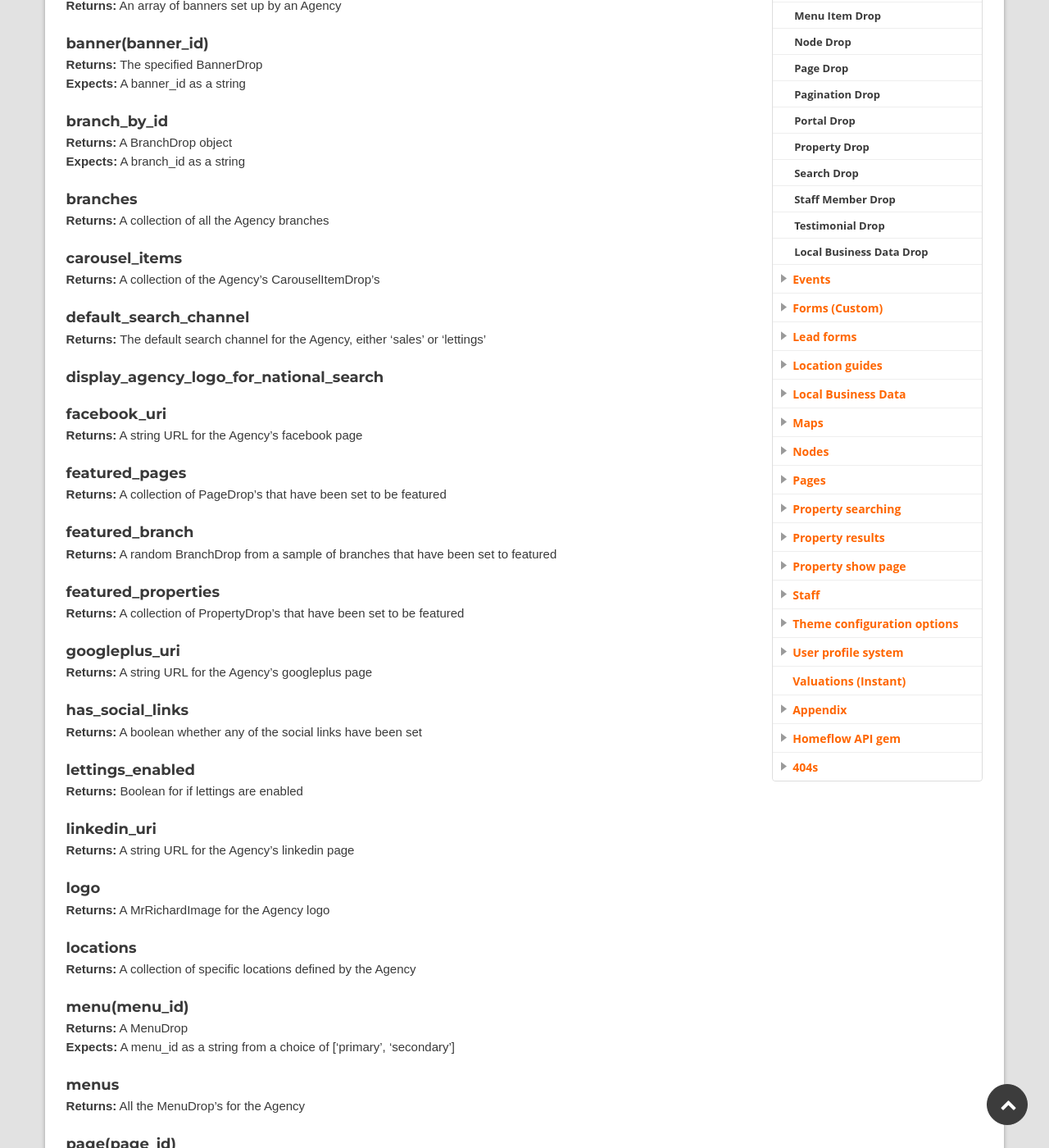
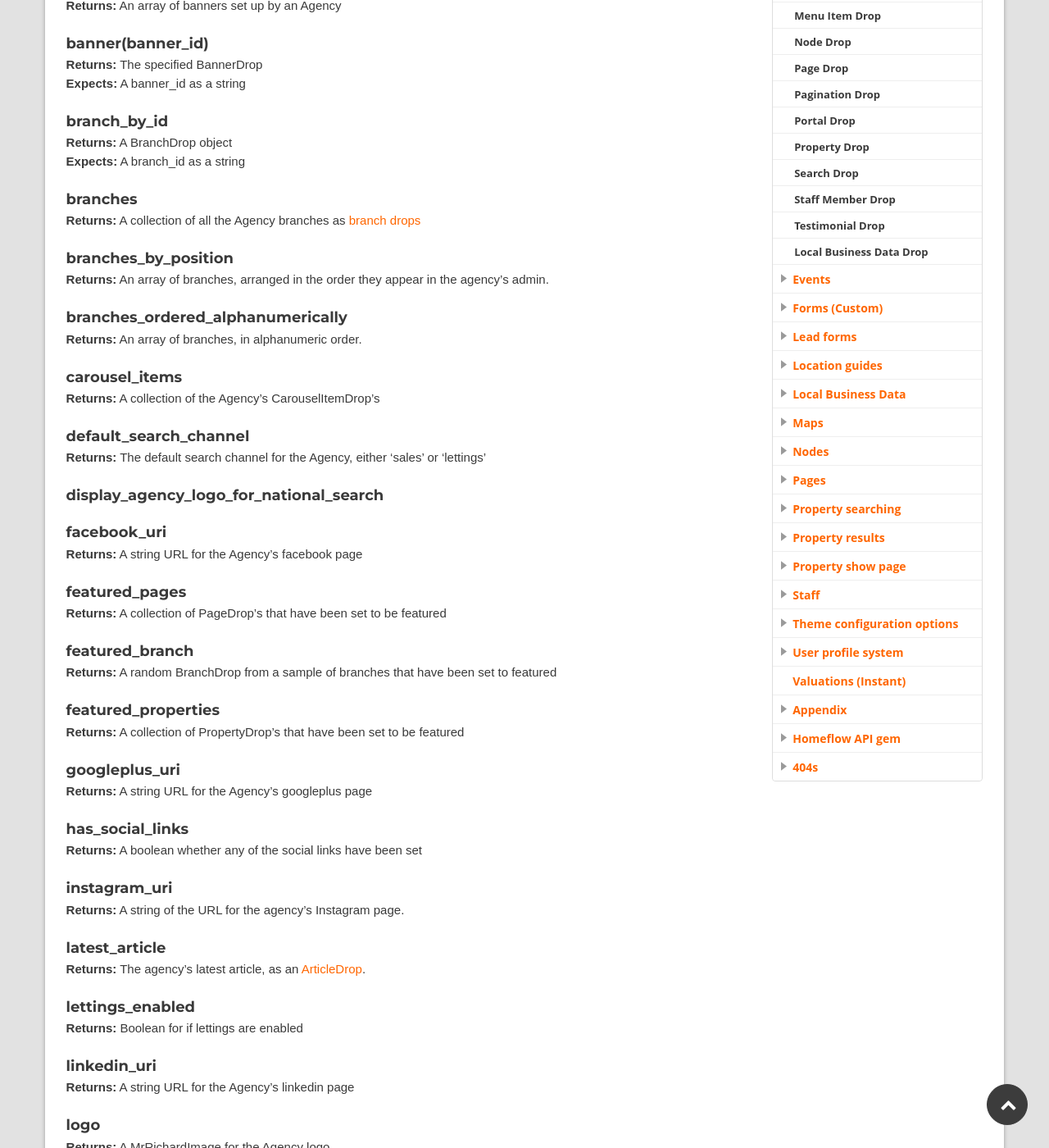
Before and after one commit to homeflow/homeflow.github.io, a Jekyll site: the page built from _posts/drops/2015-01-01-agency-drop.md, in a window 1280 px wide and 1400 px high, scrolled down 976 px. Shown: the whole window at 82% size. Built offline with Jekyll 4.4.1, drawn with Linux system fonts in a browser that asks for light colours; some of the changed text lies outside the part shown.

```diff
--- a/_posts/drops/2015-01-01-agency-drop.md
+++ b/_posts/drops/2015-01-01-agency-drop.md
@@ -14,7 +14,7 @@ Below are the methods available on the AgencyDrop, what they return and also wha
 **Returns:** A collection of agency_portal_prefereces. See AgencyPortalPreferenceDrop
 
 #### articles
-**Returns:** An array of all articles for an Agency. See ArticleDrop
+**Returns:** An array of all articles for an Agency. See [ArticleDrop](#article-drop)
 
 #### article(article_id)
 **Returns:** See ArticleDrop<br/>
@@ -38,7 +38,13 @@ Below are the methods available on the AgencyDrop, what they return and also wha
 **Expects:** A branch_id as a string
 
 #### branches
-**Returns:** A collection of all the Agency branches
+**Returns:** A collection of all the Agency branches as [branch drops](#branch-drop)
+
+#### branches_by_position
+**Returns:** An array of branches, arranged in the order they appear in the agency's admin.
+
+#### branches_ordered_alphanumerically
+**Returns:** An array of branches, in alphanumeric order.
 
 #### carousel_items
 **Returns:** A collection of the Agency's CarouselItemDrop's
@@ -65,6 +71,12 @@ Below are the methods available on the AgencyDrop, what they return and also wha
 
 #### has_social_links
 **Returns:** A boolean whether any of the social links have been set
+
+#### instagram_uri
+**Returns:** A string of the URL for the agency's Instagram page.
+
+#### latest_article
+**Returns:** The agency's latest article, as an [ArticleDrop](#article-drop).
 
 #### lettings_enabled
 **Returns:** Boolean for if lettings are enabled
@@ -95,6 +107,9 @@ Below are the methods available on the AgencyDrop, what they return and also wha
 #### pages
 **Returns:** A collection of CRMPageDrop's for the Agency
 **Limit:** Page size is 10
+
+#### pinterest_uri
+**Returns:** The agency's Pinterest URL as a string, if they have one.
 
 #### properties_from_tag(tag)
 **Returns:** A collection of properties by a specific tag<br/>
@@ -141,3 +156,6 @@ Below are the methods available on the AgencyDrop, what they return and also wha
 
 #### website_logo
 **Returns:** A MrRichardImage of the Agency's website specific logo. This can be used if the original logo does not work well on the site
+
+#### youtube_uri
+**Returns:** A string for the URL of the company's Youtube page.
```
Also changed, not shown: _posts/best-practices/2015-01-12-intelligent-file-structure.md (+1 -1 lines).
